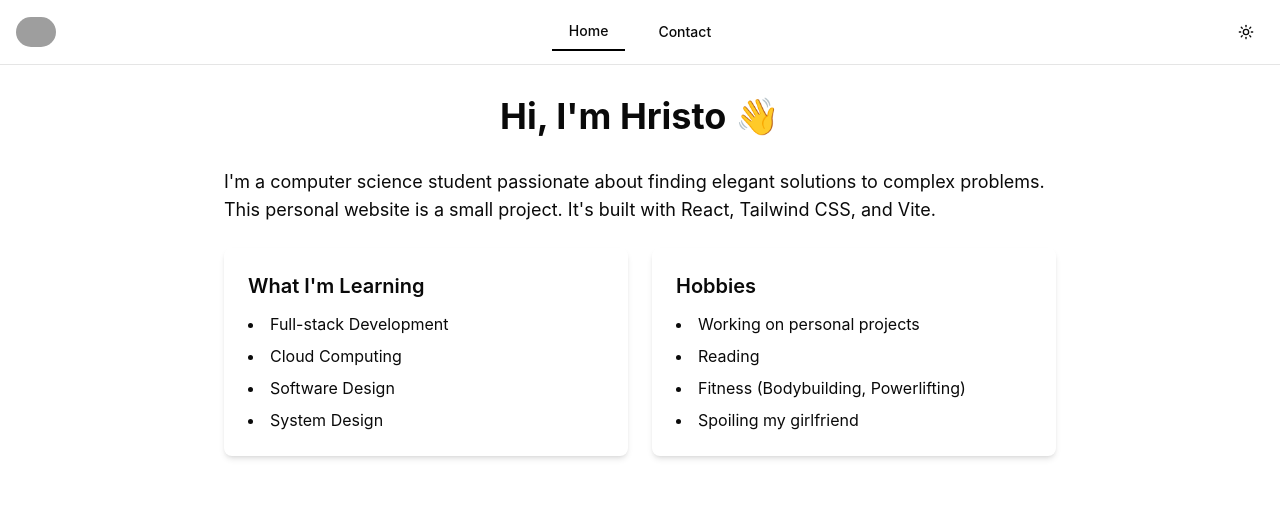
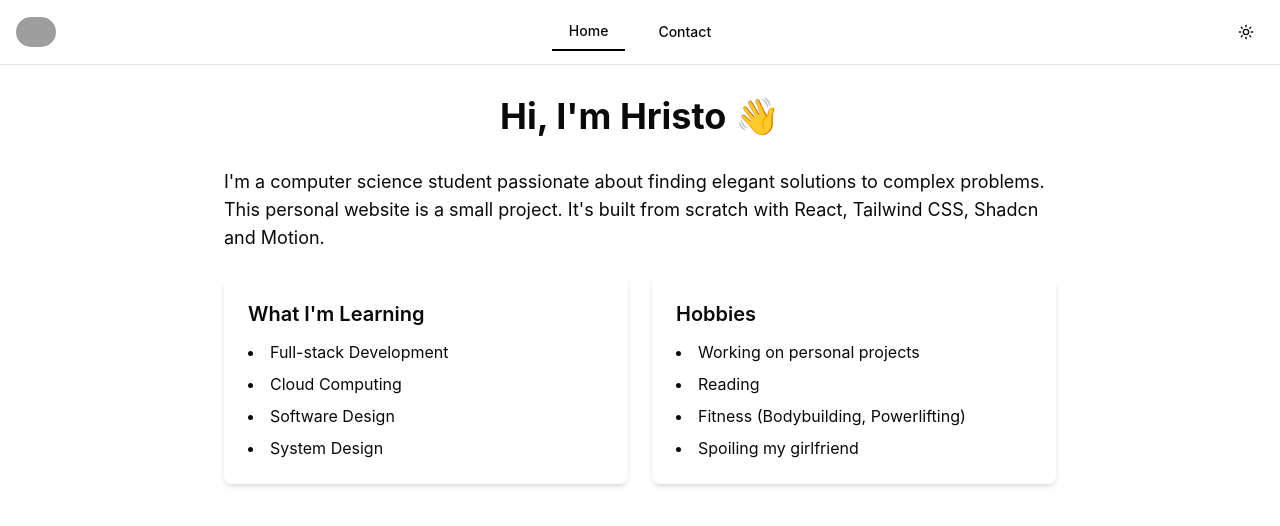
Before and after one commit to izi-on/personal-website, a React (Vite) app in the folder frontend/: page / in a window 1280 px wide. Shown: the top 526 px of the page. Built offline with nearby package versions, Linux system fonts and the light colour scheme; grey boxes are pictures that could not be loaded.

Commit message:
modify tech stack msg

```diff
--- a/frontend/src/pages/Home.tsx
+++ b/frontend/src/pages/Home.tsx
@@ -45,7 +45,8 @@
           <p className="text-lg">
             I'm a computer science student passionate about finding elegant
             solutions to complex problems. This personal website is a small
-            project. It's built with React, Tailwind CSS, and Vite.
+            project. It's built from scratch with React, Tailwind CSS, Shadcn
+            and Motion.
           </p>
 
           <div className="grid grid-cols-1 md:grid-cols-2 gap-6">
```
